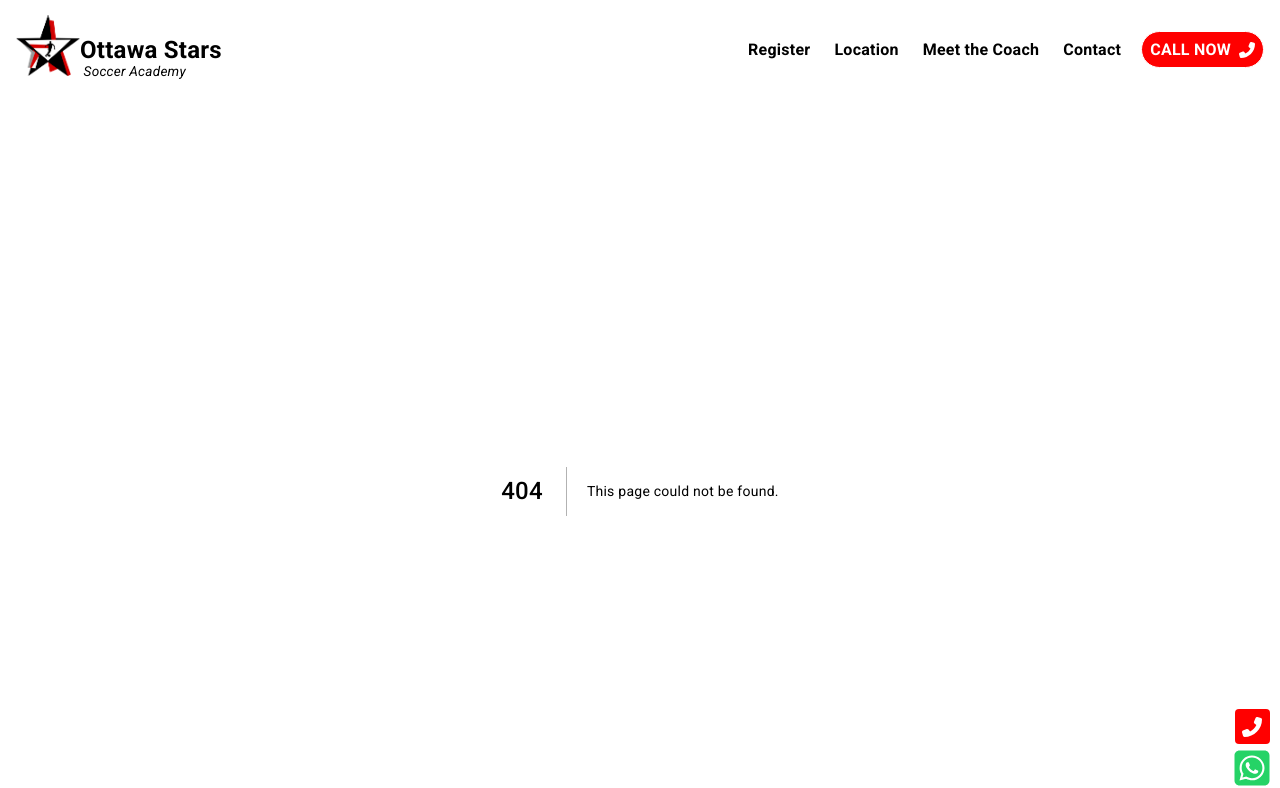
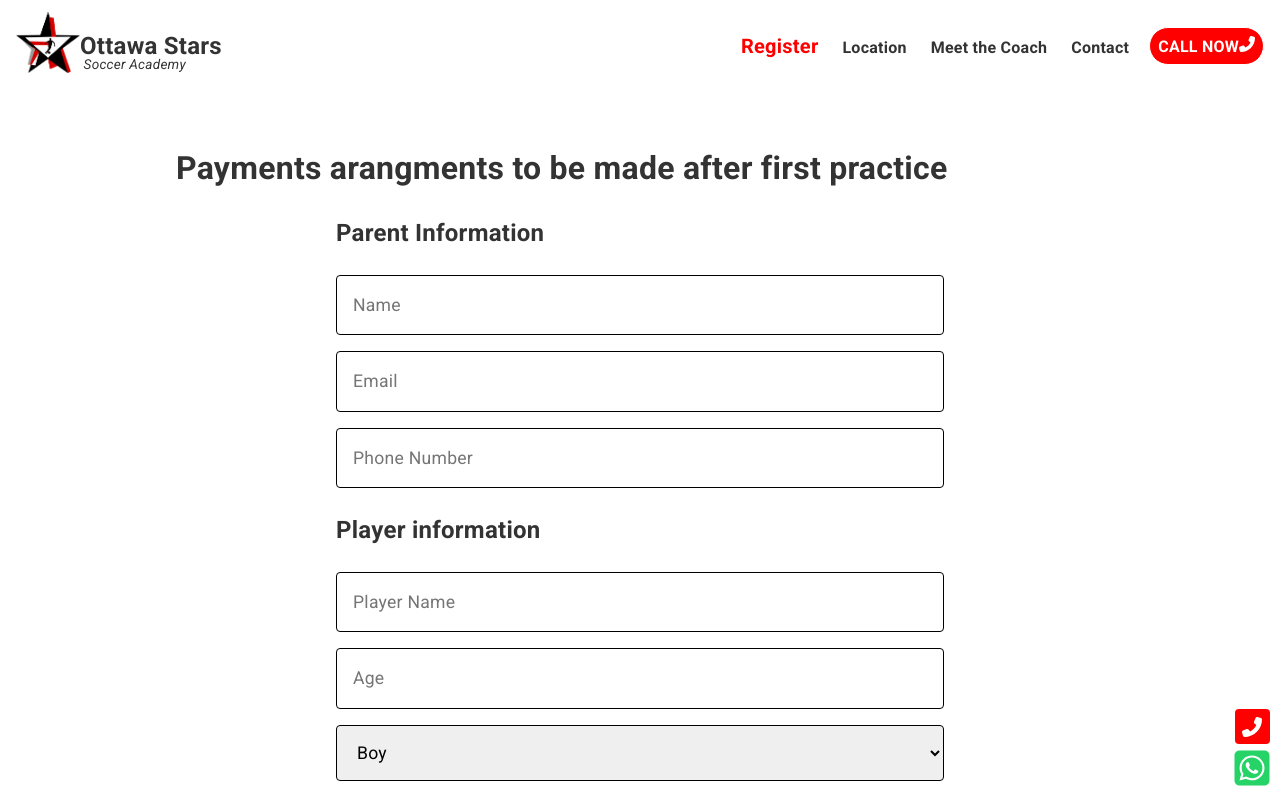
Before and after one commit to LaithAlwani/Soccer-Academy, a Next.js app: page /register in a window 1280 px wide. Before the commit this address had no page. Shown: the top 788 px of the page. Built offline with nearby package versions, Linux system fonts and the light colour scheme; no server answers; the database is empty.

Commit message:
removes payment system, adds program pricing, registration for and updates thank you page

```diff
--- /dev/null
+++ b/app/api/register/route.js
@@ -0,0 +1,17 @@
+import Cart from "@/models/cart";
+import connectToDB from "@/utils/database";
+import { NextResponse } from "next/server";
+
+export async function POST(req) {
+  const { data } = await req.json();
+  const { parent, players } = data;
+  console.log(data)
+  try {
+    await connectToDB();
+    const cart = await Cart.create({ parent, players });
+    return NextResponse.json({ message: `Thank you!`, cart }, { status: 201 });
+  } catch (err) {
+    console.log(err);
+    return NextResponse.json({ message: `error in registrations` }, { status: 500 });
+  }
+}
--- a/app/globals.css
+++ b/app/globals.css
@@ -68,6 +68,10 @@ a {
   display: inline-block;
 }
 
+h1{
+  font-size: 2rem;
+}
+
 form {
   max-width: 38rem;
   margin-inline: auto;
@@ -114,8 +118,9 @@ nav .logo-container {
   z-index: 1;
 }
 
-nav .logo-container h2 {
+nav .logo-container h1 {
   margin: 0;
+  font-size: 1.5rem;
 }
 
 nav .logo-container span {
@@ -299,14 +304,17 @@ nav .burger-icon::after {
   text-align: center;
   box-shadow: 1px 1px 5px var(--box-shadow);
 }
-
+.program h2,
+.program h3{
+  margin: 0;
+}
 .programs-container ul {
   padding: 0;
 }
 
 .programs-container ul li {
   justify-content: center;
-  padding-block: 0.5rem;
+  padding-block-end: 0.5rem;
 }
 
 .player-info {
@@ -368,6 +376,9 @@ nav .burger-icon::after {
   border-radius: 0.25rem;
   background-color: red;
   color: #fff;
+}
+.call-btn-nav{
+  display: none;
 }
 .whatsapp-btn {
   position: fixed;
@@ -446,6 +457,7 @@ form .btn {
   .flex-reverse {
     flex-direction: row-reverse;
   }
+
 }
 
 @media only screen and (min-width: 571px) {
@@ -461,4 +473,7 @@ form .btn {
     object-fit: cover;
     object-position: top;
   }
+  .call-btn-nav{
+    display: block;
+  }
 }
--- /dev/null
+++ b/app/register/page.js
@@ -0,0 +1,19 @@
+import RegistrationForm from "@/components/RegistrationForm";
+import Program from "@/models/program";
+import connectToDB from "@/utils/database";
+
+const getPrograms = async () => {
+  await connectToDB();
+  const programs = await Program.find();
+  return programs;
+};
+
+export default async function RegisterPage() {
+  const programs = await getPrograms();
+
+  return (
+    <section>
+      <RegistrationForm programs={programs} />
+    </section>
+  );
+}
--- a/app/thank-you/page.js
+++ b/app/thank-you/page.js
@@ -11,8 +11,9 @@ export default function page() {
         className="animate__animated animate__fadeIn animate__slower"
       />
       <div className="animate__animated animate__fadeInRight">
-        <h2>Thanks for your payment</h2>
-        <p>A payment to OTTAWASTARS will appear on your statement.</p>
+        <h2>Thank you for registring!</h2>
+        <p>An Ottawa Stars represintitve will contact you shortly!</p>
+
         <Link href="/" className="btn btn-primary">
           Home
         </Link>
--- a/components/Navbar.jsx
+++ b/components/Navbar.jsx
@@ -26,7 +26,7 @@ export default function Navbar() {
         </div>
       </Link>
       <div className="flex-center flex-reverse">
-        <a href="tel:6138841155" target="_blank" className="btn btn-primary flex-center">
+        <a href="tel:6138841155" target="_blank" className="btn btn-primary flex-center call-btn-nav">
           CALL NOW<FaPhoneFlip />
         </a>
         <a href="tel:6138841155" target="_blank" className="flex-center call-btn">
@@ -55,16 +55,17 @@ const NavLinks = () => {
   return (
     <>
       {/* <ActiveLink name="Program" path="#program" /> */}
-      <ActiveLink name="Register" path="#register" />
-      <ActiveLink name="Location" path="#location" />
-      <ActiveLink name="Meet the Coach" path="#coach" />
-      <ActiveLink name="Contact" path="#contact" />
+      <ActiveLink name="Register" path="/register" />
+      <ActiveLink name="Location" path="/#location" />
+      <ActiveLink name="Meet the Coach" path="/#coach" />
+      <ActiveLink name="Contact" path="/contact" />
     </>
   );
 };
 
 const ActiveLink = ({ name, path }) => {
   const pathname = usePathname();
-  // const active = pathname === path ? "active" : "";
-  return <a href={path}>{name}</a>;
+  console.log(pathname)
+  const active = pathname === path ? "active" : "";
+  return <a href={path} className={active}>{name}</a>;
 };
--- /dev/null
+++ b/components/RegistrationForm.jsx
@@ -0,0 +1,127 @@
+"use client";
+import { useRouter } from "next/navigation";
+import { useState } from "react";
+import { MdOutlineDeleteOutline } from "react-icons/md";
+
+export default function RegistrationForm({ programs }) {
+  const router = useRouter();
+  const [name, setName] = useState("");
+  const [email, setEmail] = useState("");
+  const [phone, setPhone] = useState("");
+  const [comments, setComments] = useState("")
+  const [playersInputFields, setPlayersInputFields] = useState([
+    {
+      name: "",
+      age: 0,
+      gender: "male",
+    },
+  ]);
+
+  const handleChange = (e, index) => {
+    let data = [...playersInputFields];
+    data[index][e.target.name] = e.target.value;
+    console.log(data)
+    setPlayersInputFields(data);
+  };
+
+  const addPlayer = () => {
+    let newField = { name: "", age: 0, gender: "male" };
+    setPlayersInputFields((prev) => [...prev, newField]);
+  };
+
+  const removePlayer = (idx) => {
+    const data = [...playersInputFields];
+    data.splice(idx, 1);
+    setPlayersInputFields(data);
+  };
+
+  const handleSubmit = async (e) => {
+    e.preventDefault();
+    const data = {
+      parent: { name, email, phone, comments },
+      players: [...playersInputFields],
+    };
+    const res = await fetch("/api/register", {
+      method: "POST",
+      body: JSON.stringify({ data }),
+    });
+    if (res.ok) {
+      router.push("/thank-you");
+    }
+  };
+
+  return (
+    <section>
+        <h1>Payments arangments to be made after first practice</h1>
+      <form onSubmit={handleSubmit}>
+        <h2>Parent Information</h2>
+        <input
+          type="text"
+          placeholder="Name"
+          value={name}
+          onChange={(e) => setName(e.target.value)}
+          required
+        />
+        <input
+          type="email"
+          placeholder="Email"
+          value={email}
+          onChange={(e) => setEmail(e.target.value)}
+          required
+        />
+
+        <input
+          type="text"
+          placeholder="Phone Number"
+          value={phone}
+          onChange={(e) => setPhone(e.target.value)}
+          required
+        />
+
+        {playersInputFields.map((playerInput, i) => (
+          <div key={i}>
+            <h2 className="player-info">
+              Player {playersInputFields.length > 1 && i + 1} information
+              {playersInputFields.length > 1 && (
+                <span type="button" onClick={() => removePlayer(i)}>
+                  <MdOutlineDeleteOutline size={32} color="red" />
+                </span>
+              )}
+            </h2>
+            <input
+              type="text"
+              name="name"
+              value={playerInput.name}
+              placeholder="Player Name"
+              onChange={(e) => handleChange(e, i)}
+              required
+            />
+            <input
+              type="number"
+              name="age"
+              placeholder="Age"
+              min="0"
+              max="20"
+              onChange={(e) => handleChange(e, i)}
+              required
+            />
+            <select
+              name="gender"
+              id=""
+              onChange={(e) => handleChange(e, i)}
+              required
+            >
+              <option value="male">Boy</option>
+              <option value="female">Girl</option>
+            </select>
+          </div>
+        ))}
+        <button type="button" className="btn" onClick={addPlayer}>
+          Add Player
+        </button>
+        <textarea rows={6} placeholder="Do you have any questions or concerns?" value={comments} onChange={e=>setComments(e.target.value)}/>
+        <button className="btn btn-primary">Register</button>
+      </form>
+    </section>
+  );
+}
--- a/models/cart.js
+++ b/models/cart.js
@@ -5,15 +5,15 @@ const cartSchema = new Schema(
     parent: {
       name: { type: String, required: true },
       email: { type: String, required: true },
-      password: { type: String },
+      // password: { type: String },
       phone: { type: String, required: true },
+      comments:{type:String},
     },
     players: [
       {
         name: { type: String, required: true },
-        dob: { type: Date, required: true },
+        age: { type: Number, required: true },
         gender: { type: String, required: true },
-        term: { type: Schema.Types.ObjectId, Ref: "Program", required: true },
       },
     ],
   },
--- a/models/program.js
+++ b/models/program.js
@@ -29,6 +29,8 @@ const programSchema = new Schema(
       required: true,
     },
     test_payment_link: String,
+    price:Number,
+    sale_price:Number
   },
   { timestamps: true }
 );
--- a/next.config.mjs
+++ b/next.config.mjs
@@ -1,15 +1,4 @@
 /** @type {import('next').NextConfig} */
-const nextConfig = {
-  images: {
-    remotePatterns: [
-      {
-        protocol: 'https',
-        hostname: 't3.ftcdn.net',
-        port: '',
-        pathname: '/**',
-      },
-    ],
-  },
-};
+const nextConfig = {};
 
 export default nextConfig;
```
Also changed, not shown: app/contact/page.js (added, +10 -0 lines), app/page.js (+7 -4 lines).
